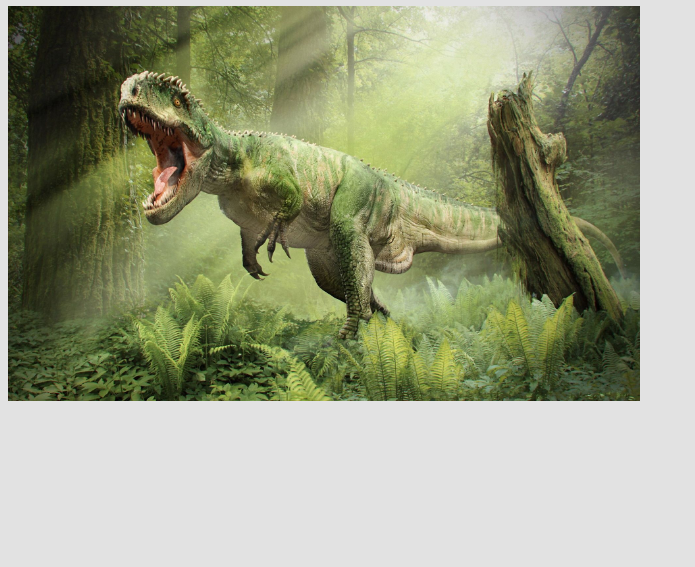
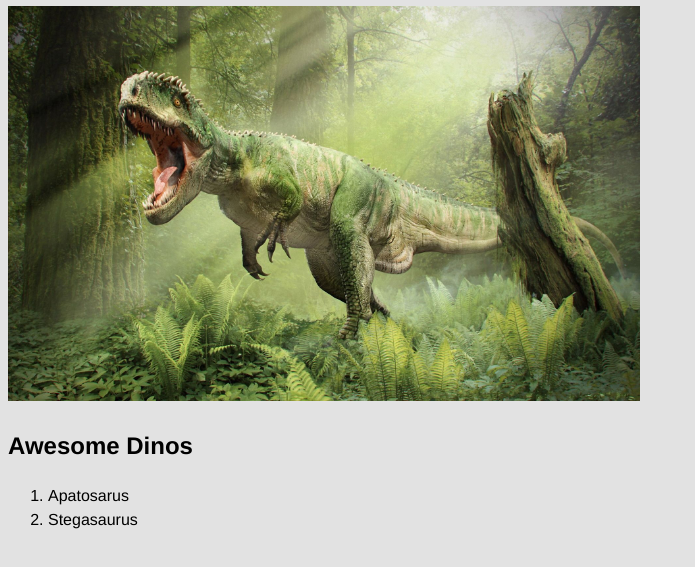
Before and after one commit to JakeAsiddao/intro-to-github, a plain HTML site: page index.html in a window 1280 px wide. Shown: the part 85-652 px from the top of the page, without its empty margins (0-695 px from the left). Drawn offline with Linux system fonts and the light colour scheme.

Commit message:
Added list

```diff
--- a/index.html
+++ b/index.html
@@ -12,5 +12,12 @@
 
     <img src="images/dino.jpg" alt="Dinosaur">
 
+    <h2>Awesome Dinos</h2>
+
+    <ol>
+        <li>Apatosarus</li>
+        <li>Stegasaurus</li>
+    </ol>
+
 </body>
 </html>
```
